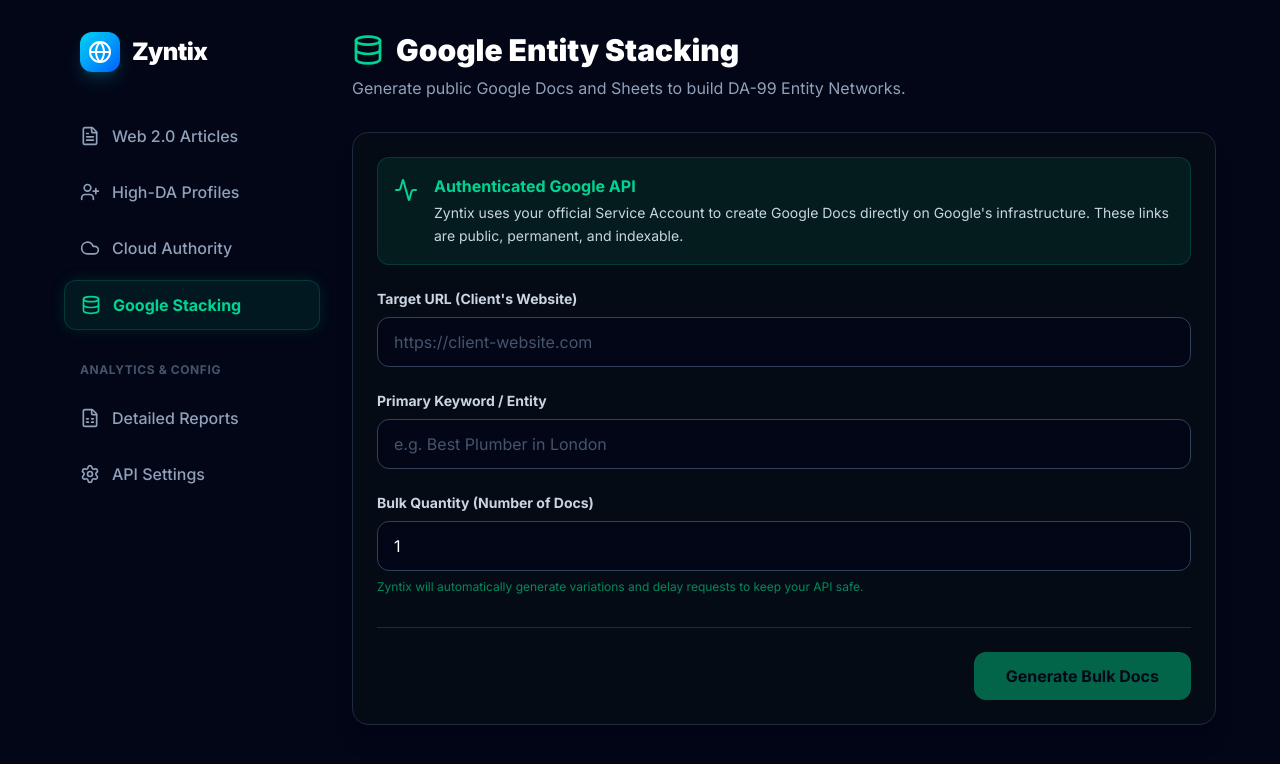
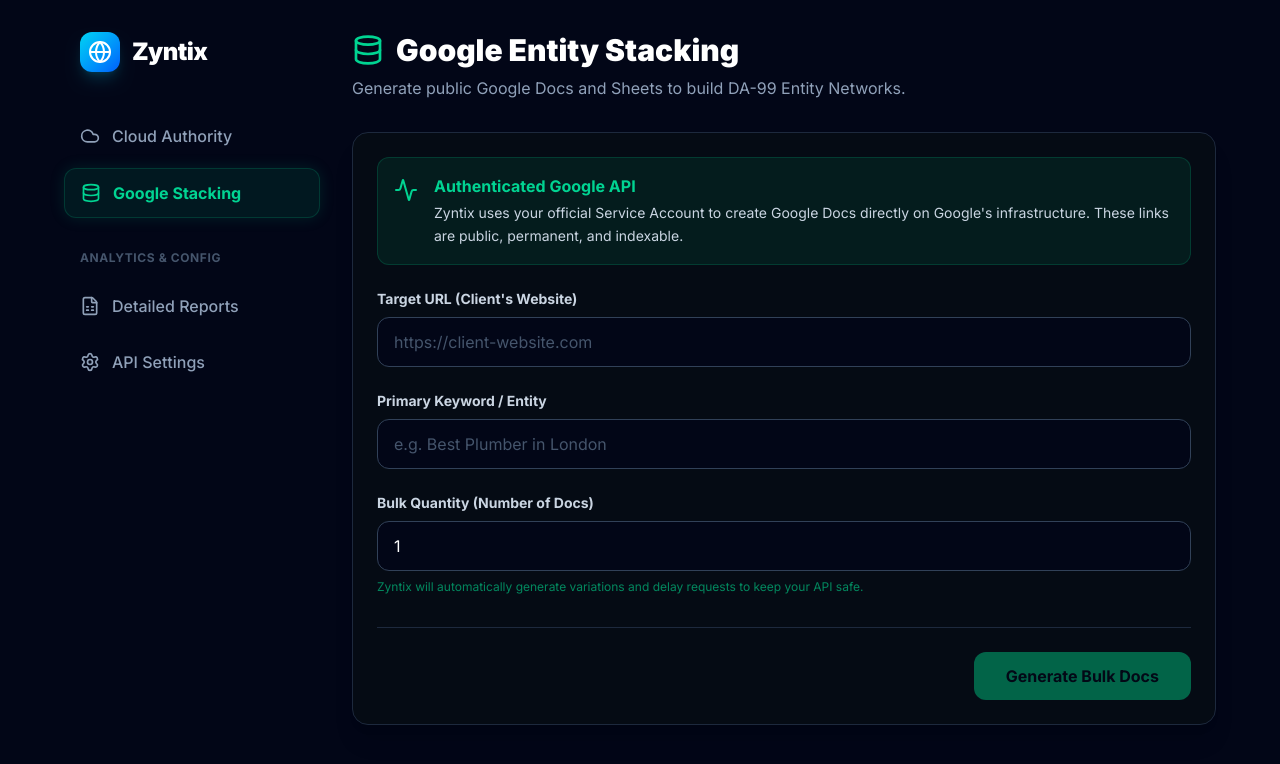
Before and after one commit to mnaveedkhtri-ui/Zyntix-, a Next.js app: page /dashboard/google in a window 1280 px wide. Shown: the top 764 px of the page. Built offline with nearby package versions, Linux system fonts and the light colour scheme.

Commit message:
fix: completely remove Web 2.0 and Profiles links from sidebars

```diff
--- a/src/app/dashboard/cloud/page.tsx
+++ b/src/app/dashboard/cloud/page.tsx
@@ -96,12 +96,8 @@
         </div>
 
                         <nav className="space-y-2">
-          <Link href="/dashboard" className="flex items-center gap-3 text-slate-400 hover:text-white px-4 py-3 rounded-xl hover:bg-slate-800/50 transition-all font-medium">
-            <FileText className="w-5 h-5" /> Web 2.0 Articles
-          </Link>
-          <Link href="/dashboard/profiles" className="flex items-center gap-3 text-slate-400 hover:text-white px-4 py-3 rounded-xl hover:bg-slate-800/50 transition-all font-medium">
-            <UserPlus className="w-5 h-5" /> High-DA Profiles
-          </Link>
+
+
           <Link href="/dashboard/cloud" className="flex items-center gap-3 bg-purple-500/10 text-purple-400 px-4 py-3 rounded-xl border border-purple-500/20 font-bold transition-all shadow-[0_0_15px_rgba(168,85,247,0.15)]">
             <Cloud className="w-5 h-5" /> Cloud Authority
           </Link>
--- a/src/app/dashboard/google/page.tsx
+++ b/src/app/dashboard/google/page.tsx
@@ -74,12 +74,8 @@
           </div>
 
           <nav className="space-y-2">
-            <Link href="/dashboard" className="flex items-center gap-3 text-slate-400 hover:text-white px-4 py-3 rounded-xl hover:bg-slate-800/50 transition-all font-medium">
-              <FileText className="w-5 h-5" /> Web 2.0 Articles
-            </Link>
-            <Link href="/dashboard/profiles" className="flex items-center gap-3 text-slate-400 hover:text-white px-4 py-3 rounded-xl hover:bg-slate-800/50 transition-all font-medium">
-              <UserPlus className="w-5 h-5" /> High-DA Profiles
-            </Link>
+
+
             <Link href="/dashboard/cloud" className="flex items-center gap-3 text-slate-400 hover:text-white px-4 py-3 rounded-xl hover:bg-slate-800/50 transition-all font-medium">
               <Cloud className="w-5 h-5" /> Cloud Authority
             </Link>
--- a/src/app/dashboard/reports/page.tsx
+++ b/src/app/dashboard/reports/page.tsx
@@ -16,12 +16,8 @@
         </div>
 
                         <nav className="space-y-2">
-          <Link href="/dashboard" className="flex items-center gap-3 text-slate-400 hover:text-white px-4 py-3 rounded-xl hover:bg-slate-800/50 transition-all font-medium">
-            <FileText className="w-5 h-5" /> Web 2.0 Articles
-          </Link>
-          <Link href="/dashboard/profiles" className="flex items-center gap-3 text-slate-400 hover:text-white px-4 py-3 rounded-xl hover:bg-slate-800/50 transition-all font-medium">
-            <UserPlus className="w-5 h-5" /> High-DA Profiles
-          </Link>
+
+
           <Link href="/dashboard/cloud" className="flex items-center gap-3 text-slate-400 hover:text-white px-4 py-3 rounded-xl hover:bg-slate-800/50 transition-all font-medium">
             <Cloud className="w-5 h-5" /> Cloud Authority
           </Link>
```
